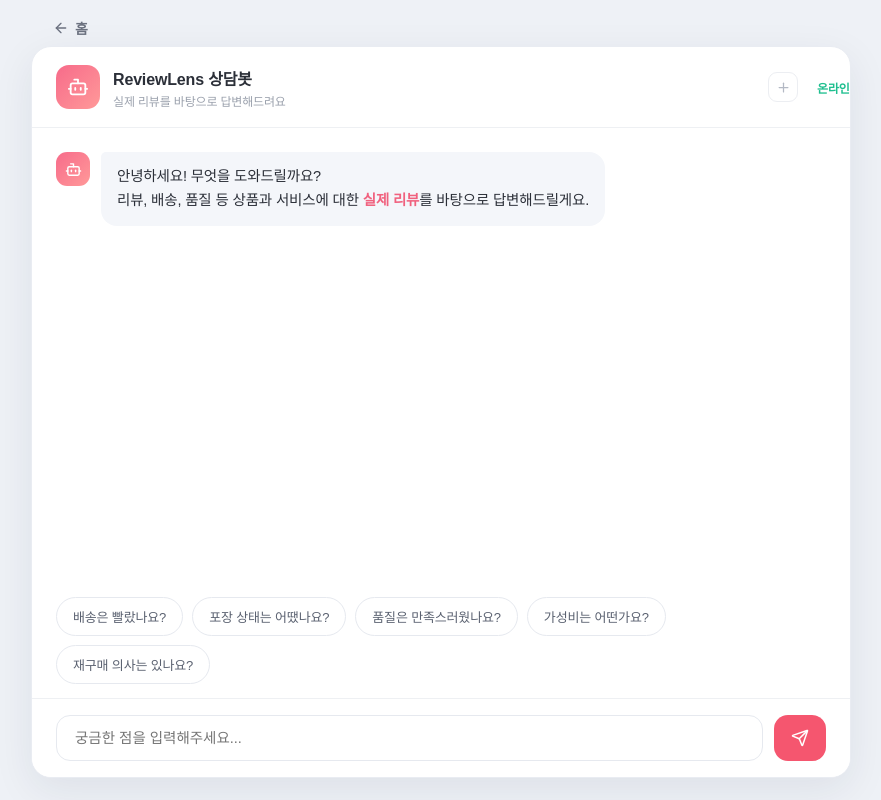
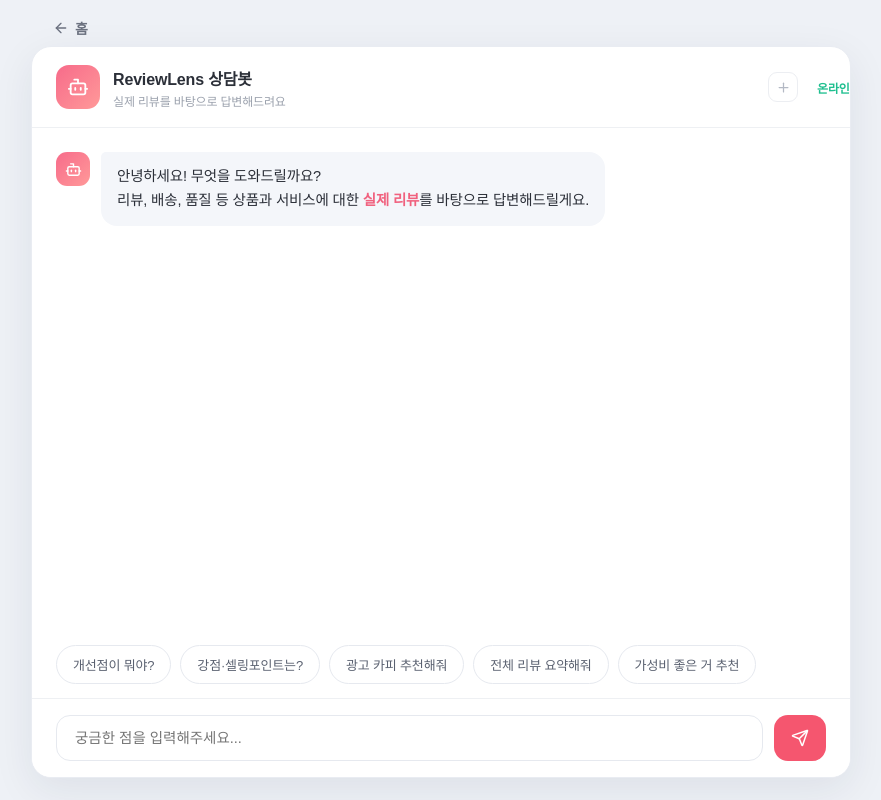
Before and after one commit to dhwldrjekd1/reviewlens-, a Vue app in the folder frontend/: page /cs in a window 1280 px wide. Shown: the whole page, without its empty margins (199-1080 px from the left). Built offline with nearby package versions, Linux system fonts and the light colour scheme; a web font is replaced by a local one.

Commit message:
feat: 챗봇 추천칩을 마케팅 어시스턴트 기능 노출로 변경
개선점·강점/셀링포인트·광고카피·전체요약·추천 → 새 핸들러를 첫 화면에서 발견 가능하게

```diff
--- a/frontend/src/views/Chat.vue
+++ b/frontend/src/views/Chat.vue
@@ -5,7 +5,7 @@ import { ArrowLeft, Bot, Plus, Send, Search } from 'lucide-vue-next'
 import { chatStream } from '../api.js'
 
 const KEY = 'rl_chat'
-const CHIPS = ['배송은 빨랐나요?', '포장 상태는 어땠나요?', '품질은 만족스러웠나요?', '가성비는 어떤가요?', '재구매 의사는 있나요?']
+const CHIPS = ['개선점이 뭐야?', '강점·셀링포인트는?', '광고 카피 추천해줘', '전체 리뷰 요약해줘', '가성비 좋은 거 추천']
 const INTENT_LABEL = { overview: '전체 개요', aggregate: '속성 집계', recommend: '추천', compare: '비교',
   product: '상품 요약', product_aspect: '상품·속성', proscons: '장단점', list: '상품 목록', smalltalk: '대화', review: '리뷰 검색(RAG)',
   repurchase: '재구매 의향', strength: '강점·셀링포인트', improve: '개선 우선순위', copy: '광고 카피', reply: '리뷰 답글' }
```
